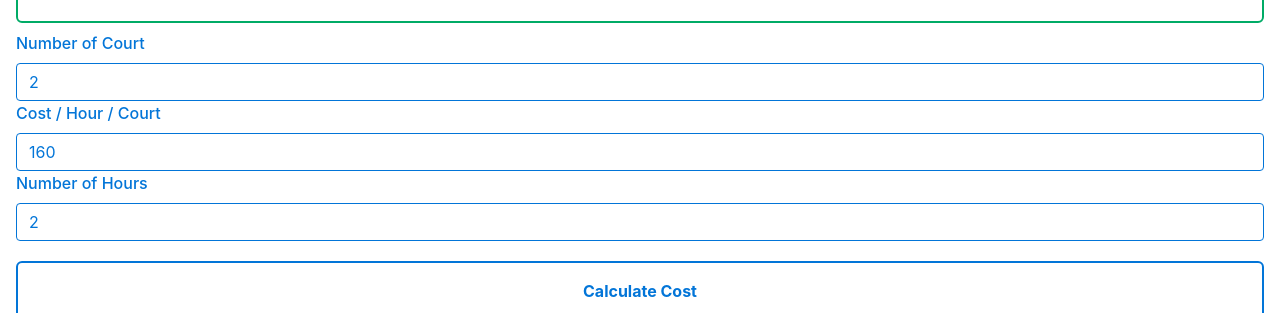
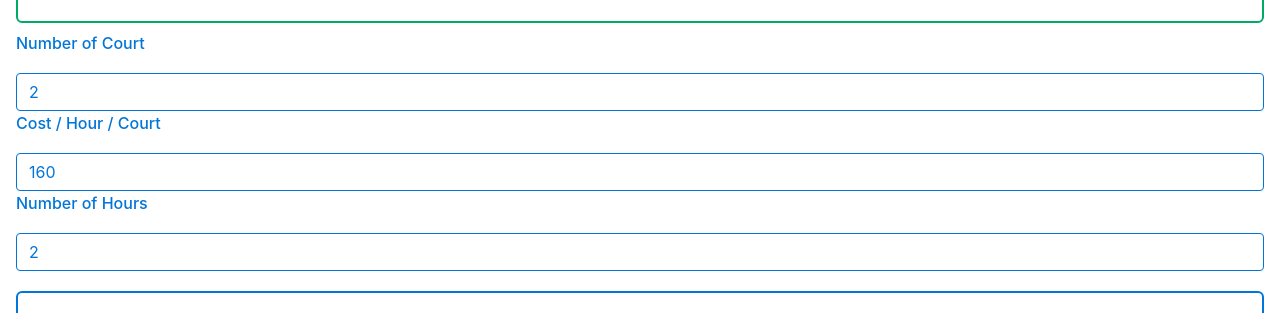
Before and after one commit to ratwc/badcheck, a Next.js app: page / in a window 1280 px wide. Shown: the part 306-619 px from the top of the page. Built offline with nearby package versions, Linux system fonts and the light colour scheme; no server answers; the database is empty.

Commit message:
fix: input margin

```diff
--- a/pages/index.js
+++ b/pages/index.js
@@ -248,6 +248,7 @@ export default function Home() {
                   Number of Court
                 </label>
                 <input
+                  style={{ marginTop: "10px" }}
                   type="number"
                   inputMode="numeric"
                   className="form-control block w-full px-3 py-1.5 text-base font-normal text-[#0275d8] bg-white bg-clip-padding border border-solid border-[#0275d8] rounded transition ease-in-out m-0 focus:text-gray-700 focus:bg-white focus:border-blue-600 focus:outline-none"
@@ -268,6 +269,7 @@ export default function Home() {
                   Cost / Hour / Court
                 </label>
                 <input
+                  style={{ marginTop: "10px" }}
                   type="number"
                   inputMode="numeric"
                   className="form-control block w-full px-3 py-1.5 text-base font-normal text-[#0275d8] bg-white bg-clip-padding border border-solid border-[#0275d8] rounded transition ease-in-out m-0 focus:text-gray-700 focus:bg-white focus:border-blue-600 focus:outline-none"
@@ -288,6 +290,7 @@ export default function Home() {
                   Number of Hours
                 </label>
                 <input
+                  style={{ marginTop: "10px" }}
                   type="number"
                   inputMode="numeric"
                   className="form-control block w-full px-3 py-1.5 text-base font-normal text-[#0275d8] bg-white bg-clip-padding border border-solid border-[#0275d8] rounded transition ease-in-out m-0 focus:text-gray-700 focus:bg-white focus:border-blue-600 focus:outline-none"
```
